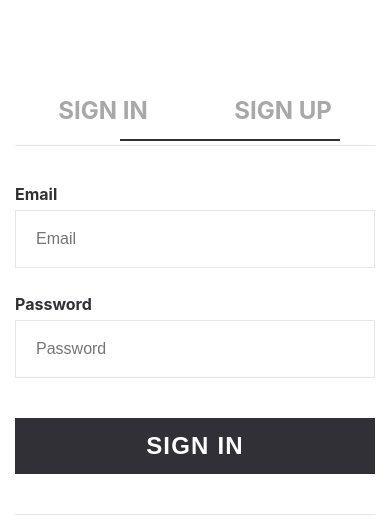
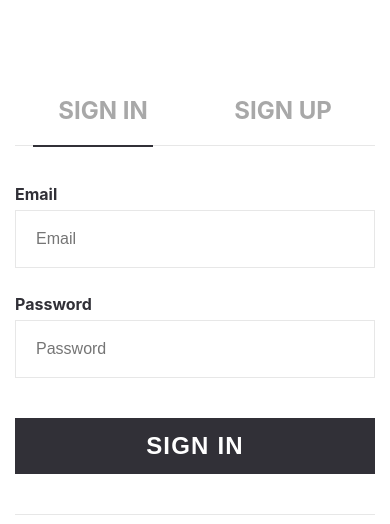
Before and after one commit to Ashmankevich/bookshop, a React (Create React App) app in the folder bookshop/: page /bookshop/sign-in in a window 390 px wide. Shown: the part 279-803 px from the top of the page. Built offline with nearby package versions, Linux system fonts and the light colour scheme; no server answers.

Commit message:
fix adaptive

```diff
--- a/bookshop/src/features/auth/login-auth/LoginAuth.module.css
+++ b/bookshop/src/features/auth/login-auth/LoginAuth.module.css
@@ -1,9 +1,9 @@
-.wrapper {
+.container {
    display: block;
    position: relative;
 }
 
-.wrapper:after {
+.container:after {
    content: " ";
    display: block;
    border-bottom: 2px solid var(--primary-title);
@@ -11,7 +11,7 @@
    width: 100%;
    position: absolute;
    top: 17.2%;
-   left: 29.2%;
+   left: 5%;
 }
 
 .containerText {
@@ -29,4 +29,8 @@
       top: 72%;
       left: 5%;
    }
+   .container::after {
+      max-width: 120px;
+      top: 18.5%;
+   }
 }
--- a/bookshop/src/features/auth/login-auth/LoginAuth.tsx
+++ b/bookshop/src/features/auth/login-auth/LoginAuth.tsx
@@ -30,8 +30,12 @@ export const LoginAuth = () => {
   };
 
   return (
-    <div className={style.wrapper}>
-      <FormAuth title="Sign In" handleClick={handleLogin} />
+    <>
+      <FormAuth
+        className={style.container}
+        title="Sign In"
+        handleClick={handleLogin}
+      />
       <div className={style.containerText}>
         {isSignInError ? (
           <p className={style.text}>
@@ -41,6 +45,6 @@ export const LoginAuth = () => {
           " "
         )}
       </div>
-    </div>
+    </>
   );
 };
--- a/bookshop/src/features/auth/register-auth/RegisterAuth.module.css
+++ b/bookshop/src/features/auth/register-auth/RegisterAuth.module.css
@@ -29,4 +29,9 @@
       top: 72%;
       left: 5%;
    }
+   .container::after {
+      max-width: 120px;
+      top: 18.5%;
+      right: 9%;
+   }
 }
```
